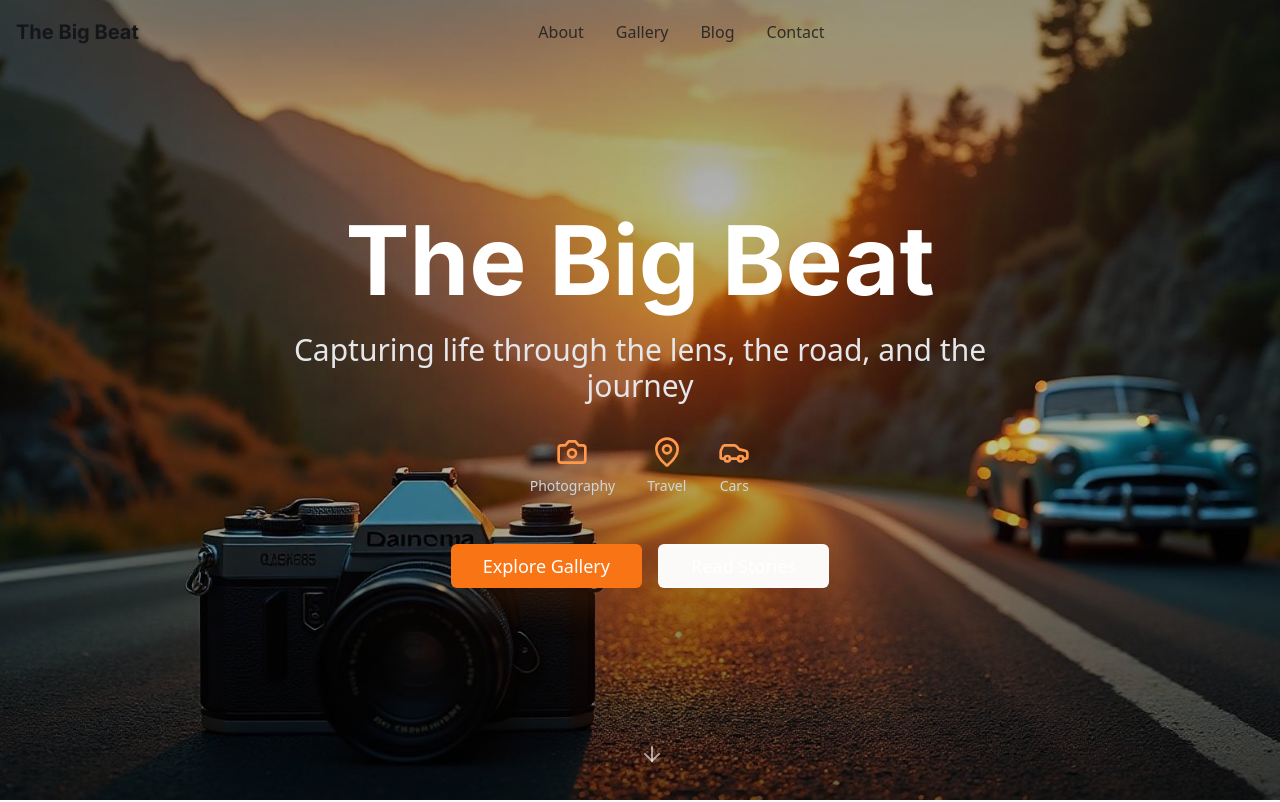
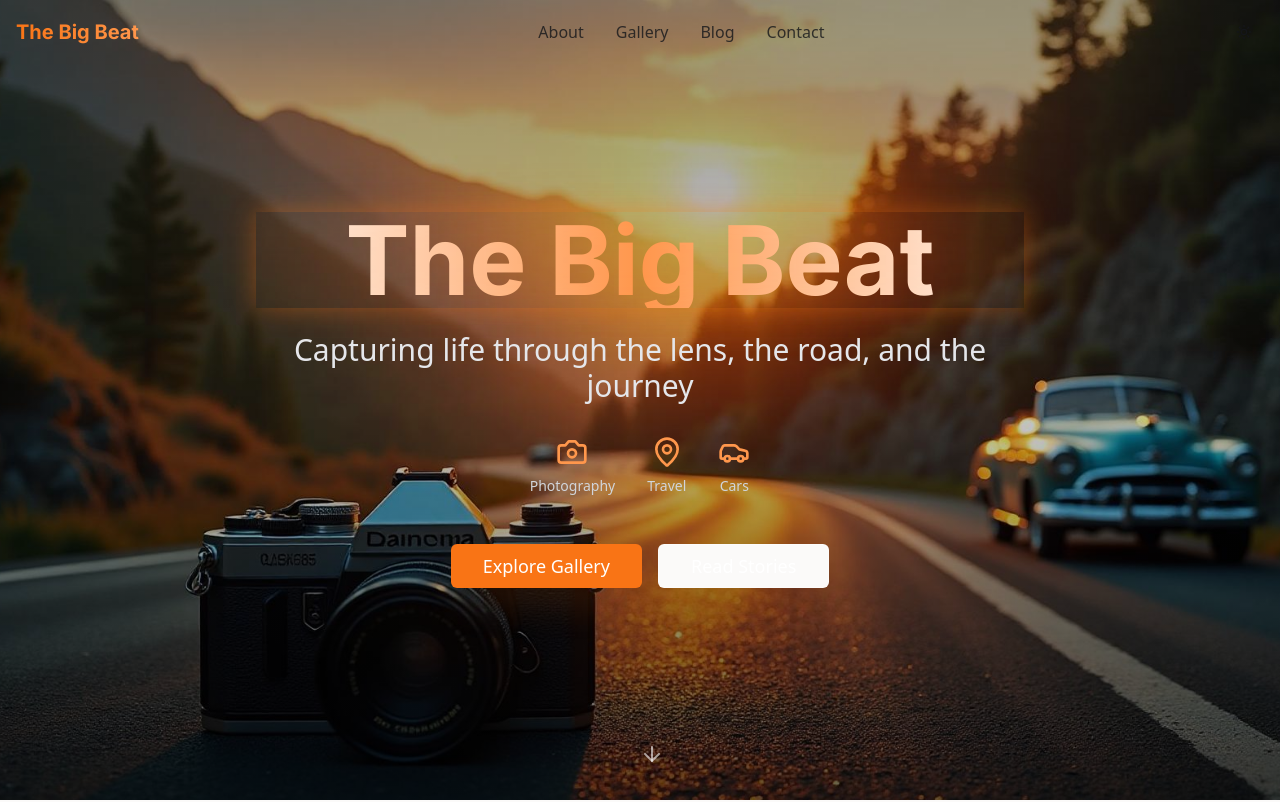
Before and after one commit to vinthefantastic1/thebigbeat-visual-journey, a React (Vite) app: page / in a window 1280 px wide. Shown: the top 802 px of the page. Built offline with nearby package versions, Linux system fonts and the light colour scheme.

Commit message:
Refine hero section text
Update hero section to use a more stylish font for "The Big Beat" and remove "Book a Shoot" button.

```diff
--- a/src/components/ContactSection.tsx
+++ b/src/components/ContactSection.tsx
@@ -57,20 +57,19 @@ const ContactSection = () => {
         <Card className="p-8 bg-gradient-to-r from-primary/10 to-accent/10 border-primary/20">
           <div className="flex flex-col md:flex-row items-center justify-between gap-6">
             <div className="text-left">
-              <h3 className="text-2xl font-bold mb-2">Ready for an Adventure?</h3>
+              <h3 className="text-2xl font-bold mb-2">Let's Connect</h3>
               <p className="text-muted-foreground">
-                Let's create something amazing together. Whether it's a photo shoot,
-                travel collaboration, or automotive feature.
+                Follow my journey through photography, travel adventures, and automotive passion.
               </p>
             </div>
             <div className="flex flex-col sm:flex-row gap-4">
               <Button variant="default" size="lg" className="shadow-glow">
                 <Camera className="w-4 h-4 mr-2" />
-                Book a Shoot
+                View Gallery
               </Button>
               <Button variant="outline" size="lg">
                 <MapPin className="w-4 h-4 mr-2" />
-                Plan a Trip
+                Follow Journey
               </Button>
             </div>
           </div>
--- a/src/components/HeroSection.tsx
+++ b/src/components/HeroSection.tsx
@@ -32,9 +32,12 @@ const HeroSection = () => {
       {/* Content */}
       <div className="relative z-10 text-center text-white px-4 max-w-4xl mx-auto">
         <div className="animate-fade-in">
-          <h1 className="font-display text-5xl md:text-7xl lg:text-8xl font-bold mb-6 leading-tight">
-            The Big Beat
-          </h1>
+          <div className="relative">
+            <h1 className="font-display text-5xl md:text-7xl lg:text-8xl font-bold mb-6 leading-tight bg-gradient-to-r from-white via-primary-glow to-white bg-clip-text text-transparent animate-glow-pulse">
+              The Big Beat
+            </h1>
+            <div className="absolute -inset-2 bg-gradient-to-r from-primary/20 via-primary-glow/30 to-primary/20 blur-xl opacity-30 animate-pulse" />
+          </div>
           <p className="text-xl md:text-2xl lg:text-3xl font-light mb-8 text-gray-200 max-w-3xl mx-auto">
             Capturing life through the lens, the road, and the journey
           </p>
--- a/src/components/Navigation.tsx
+++ b/src/components/Navigation.tsx
@@ -43,7 +43,7 @@ const Navigation = () => {
         <div className="flex items-center justify-between h-16">
           {/* Logo */}
           <div
-            className="font-display font-bold text-xl cursor-pointer hover:text-primary transition-smooth"
+            className="font-display font-bold text-xl cursor-pointer hover:text-primary transition-smooth bg-gradient-to-r from-primary to-primary-glow bg-clip-text text-transparent"
             onClick={() => window.scrollTo({ top: 0, behavior: 'smooth' })}
           >
             The Big Beat
--- a/src/pages/Index.tsx
+++ b/src/pages/Index.tsx
@@ -18,7 +18,7 @@ const Index = () => {
       {/* Footer */}
       <footer className="bg-muted/50 py-12 px-4">
         <div className="max-w-6xl mx-auto text-center">
-          <div className="font-display font-bold text-2xl mb-4">The Big Beat</div>
+          <div className="font-display font-bold text-2xl mb-4 bg-gradient-to-r from-primary to-primary-glow bg-clip-text text-transparent">The Big Beat</div>
           <p className="text-muted-foreground mb-6">
             Capturing life through the lens, the road, and the journey
           </p>
```
